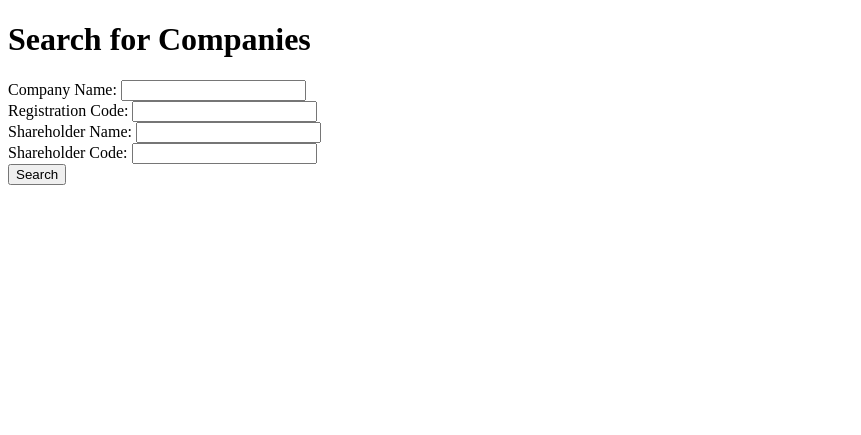
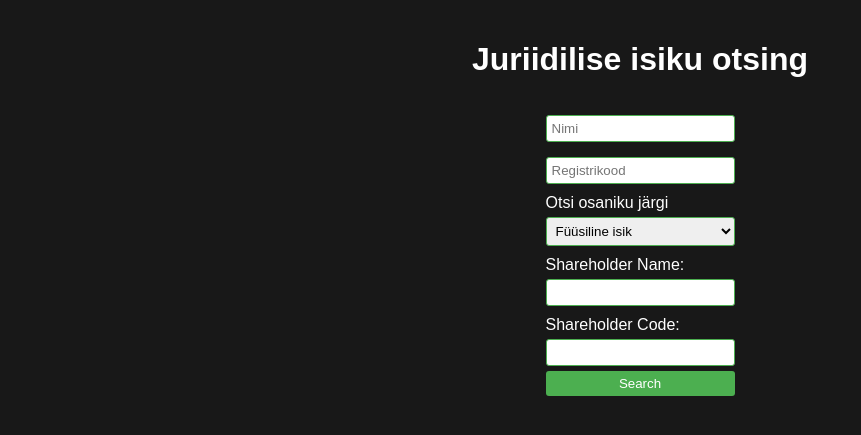
Before and after one commit to hannes888/Ariregister-projekt-Hollo, a Flask app: page / in a window 1280 px wide. Shown: the top 435 px of the page, without its empty margins (0-861 px from the left). Run offline with Flask 3, Linux system fonts and the light colour scheme; parts of the project's set-up code (start-up, migrations or seed data) failed here and were passed over.

Commit message:
Added styling

```diff
--- a/app/__init__.py
+++ b/app/__init__.py
@@ -6,7 +6,7 @@ db = SQLAlchemy()
 
 def create_app():
     app = Flask(__name__)
-    app.config.from_object('config.Config')
+    app.config.from_object('app.config.Config')
     db.init_app(app)
 
     with app.app_context():
--- a/app/routes.py
+++ b/app/routes.py
@@ -39,7 +39,7 @@ def view_company(company_reg_code):
             })
 
     return render_template(
-        'company.html',
+        'view-company.html',
         company=company,
         individual_shareholders=individual_shareholders,
         legal_entity_shareholders=legal_entity_shareholders
--- /dev/null
+++ b/app/static/styles.css
@@ -0,0 +1,54 @@
+body {
+    font-family: Arial, sans-serif;
+    margin: 20px;
+    background-color: #181818;
+}
+
+.content {
+    display: flex;
+    flex-direction: column;
+    align-items: center;
+    color: white;
+}
+
+h1 {
+    color: white;
+}
+
+form {
+    margin-bottom: 20px;
+}
+
+label {
+    display: block;
+    margin-top: 10px;
+}
+
+input, select, button {
+    margin-top: 5px;
+    padding: 5px;
+    width: 100%;
+    max-width: 300px;
+    box-sizing: border-box;
+    border-radius: 3px;
+    border: 1px solid #4CAF50;
+}
+
+button {
+    background-color: #4CAF50;
+    color: white;
+    border: none;
+    cursor: pointer;
+}
+
+button:hover {
+    background-color: #45a049;
+}
+
+#results {
+    margin-top: 20px;
+}
+
+#results div {
+    margin-bottom: 10px;
+}
--- a/app/templates/index.html
+++ b/app/templates/index.html
@@ -4,18 +4,35 @@
     <meta charset="UTF-8">
     <meta name="viewport" content="width=device-width, initial-scale=1.0">
     <title>Company Search</title>
+    <link rel="stylesheet" href="{{ url_for('static', filename='styles.css') }}">
     <script>
+        function updateFormFields() {
+            const shareholderType = document.getElementById('shareholder_type').value;
+            const shareholderNameLabel = document.getElementById('shareholder_name_label');
+            const shareholderCodeLabel = document.getElementById('shareholder_code_label');
+
+            if (shareholderType === 'individual') {
+                shareholderNameLabel.textContent = 'Nimi:';
+                shareholderCodeLabel.textContent = 'Isikukood:';
+            } else if (shareholderType === 'legal_entity') {
+                shareholderNameLabel.textContent = 'Nimi:';
+                shareholderCodeLabel.textContent = 'Registrikood:';
+            }
+        }
+
         async function searchCompanies() {
             const name = document.getElementById('name').value;
-            const registration_code = document.getElementById('registration_code').value;
+            const registry_code = document.getElementById('registry_code').value;
             const shareholder_name = document.getElementById('shareholder_name').value;
             const shareholder_code = document.getElementById('shareholder_code').value;
+            const shareholder_type = document.getElementById('shareholder_type').value;
 
             const params = new URLSearchParams({
                 name,
-                registration_code,
+                registry_code,
                 shareholder_name,
-                shareholder_code
+                shareholder_code,
+                shareholder_type
             });
 
             const response = await fetch(`/search?${params.toString()}`);
@@ -27,27 +44,38 @@
             results.forEach(company => {
                 const div = document.createElement('div');
                 const link = document.createElement('a');
-                link.href = `/company/${company.registration_code}`;
-                link.textContent = `Name: ${company.name}, Registration Code: ${company.registration_code}`;
+                link.href = `/company/${company.registry_code}`;
+                link.textContent = `Name: ${company.name}, Registration Code: ${company.registry_code}`;
                 div.appendChild(link);
                 resultsContainer.appendChild(div);
             });
         }
+
+        document.addEventListener('DOMContentLoaded', () => {
+            document.getElementById('shareholder_type').addEventListener('change', updateFormFields);
+        });
     </script>
 </head>
 <body>
-    <h1>Search for Companies</h1>
+    <div class="content">
+    <h1>Juriidilise isiku otsing</h1>
     <form onsubmit="event.preventDefault(); searchCompanies();">
-        <label for="name">Company Name:</label>
-        <input type="text" id="name" name="name"><br>
-        <label for="registration_code">Registration Code:</label>
-        <input type="text" id="registration_code" name="registration_code"><br>
-        <label for="shareholder_name">Shareholder Name:</label>
+        <label for="name"></label>
+        <input type="text" id="name" name="name" placeholder="Nimi"><br>
+        <label for="registry_code"></label>
+        <input type="text" id="registry_code" name="registry_code" placeholder="Registrikood"><br>
+        <label for="shareholder_type">Otsi osaniku järgi</label>
+        <select id="shareholder_type" name="shareholder_type">
+            <option value="individual">Füüsiline isik</option>
+            <option value="legal_entity">Juriidiline isik</option>
+        </select><br>
+        <label id="shareholder_name_label" for="shareholder_name">Shareholder Name:</label>
         <input type="text" id="shareholder_name" name="shareholder_name"><br>
-        <label for="shareholder_code">Shareholder Code:</label>
+        <label id="shareholder_code_label" for="shareholder_code">Shareholder Code:</label>
         <input type="text" id="shareholder_code" name="shareholder_code"><br>
         <button type="submit">Search</button>
     </form>
     <div id="results"></div>
+    </div>
 </body>
 </html>
```
Also changed, not shown: app/templates/view-company.html (renamed from app/templates/company.html).
